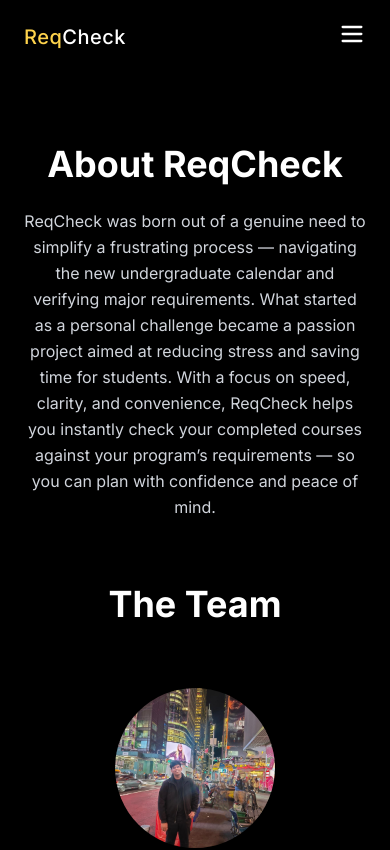
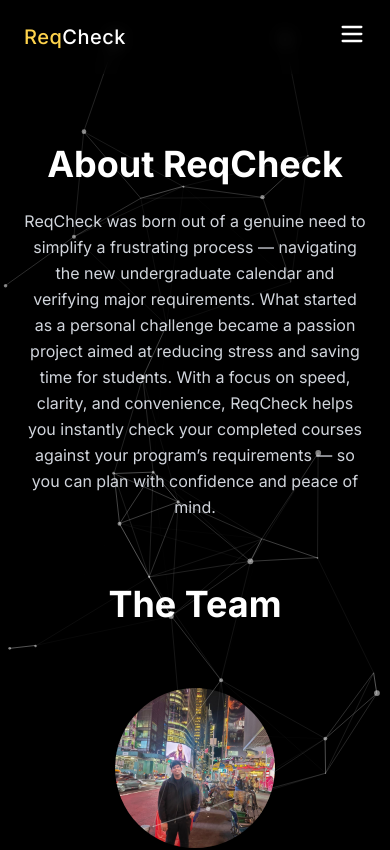
Before and after one commit to priyanshusinghal12/ReqCheck, a React (Vite) app in the folder frontend/: page /about in a window 390 px wide. Shown: the top 850 px of the page. Built offline with nearby package versions, Linux system fonts and the light colour scheme; no server answers.

Commit message:
Particles bug fixed navbar working on mobile

```diff
--- a/frontend/src/components/ParticlesBackground.jsx
+++ b/frontend/src/components/ParticlesBackground.jsx
@@ -38,7 +38,7 @@
 	return (
 		<div
 			id="particles-js"
-			className="absolute inset-0 w-full h-full pointer-events-none z-[-10]"
+			className="absolute inset-0 w-full h-full pointer-events-none z-0"
 		/>
 	);
 };
```
